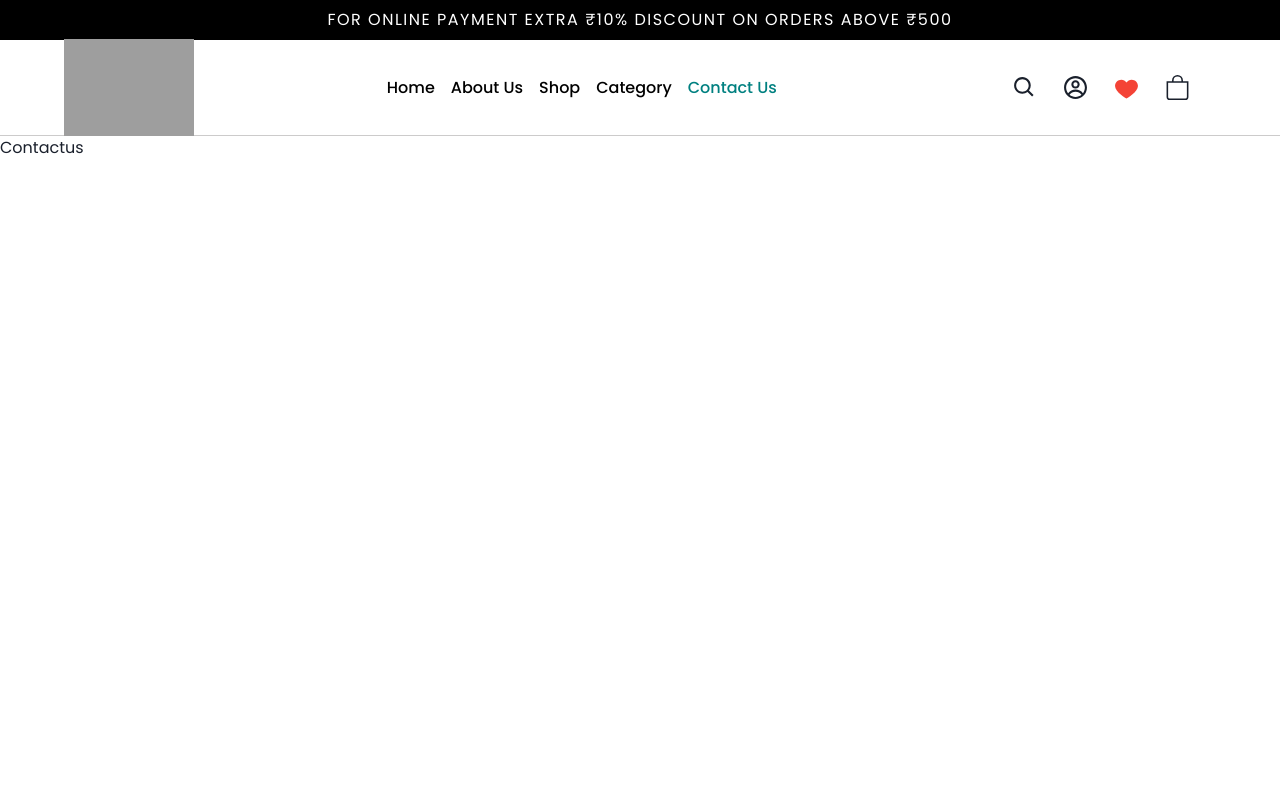
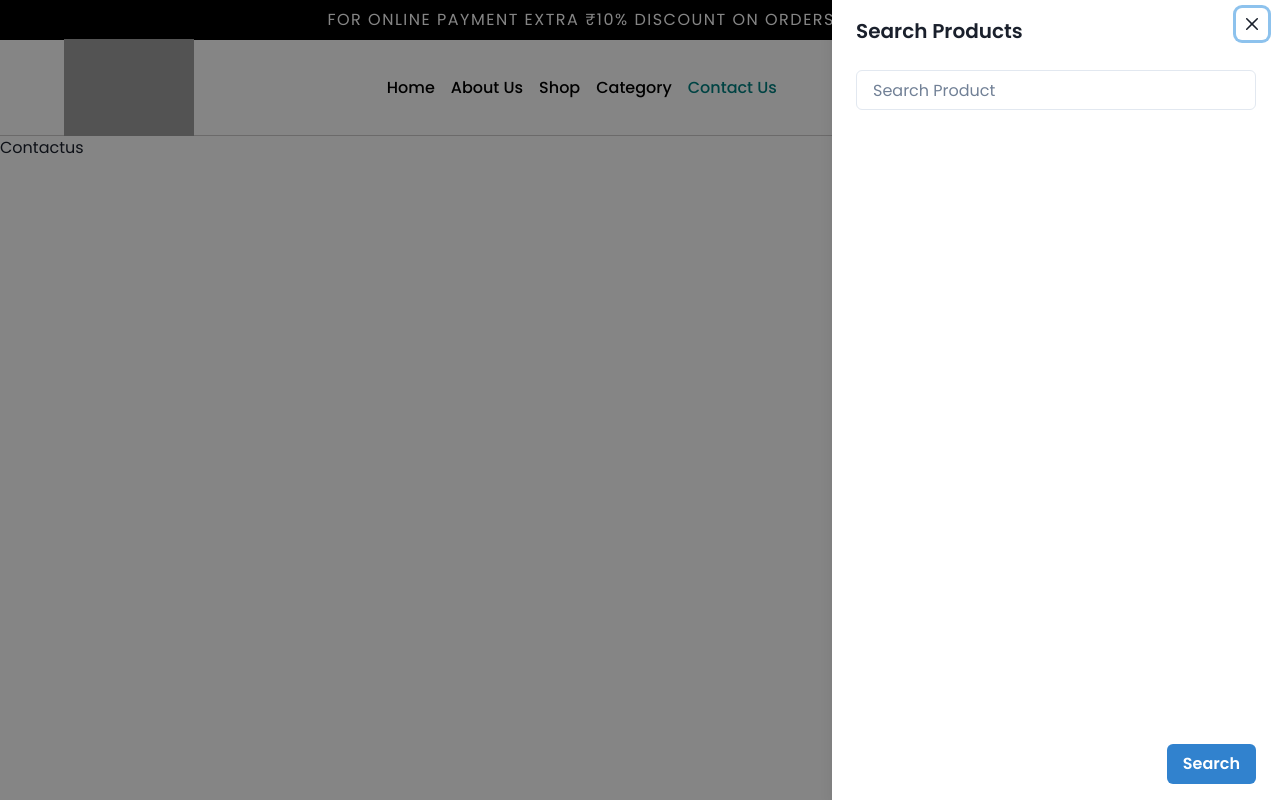
Before and after one commit to Durgashankar001/Uboric.com-Clone, a React (Create React App) app in the folder shooping_app/: page /contactus in a window 1280 px wide. Both pictures are taken after a click on the icon 1024 px from the left and 87 px from the top of the page. Built offline with nearby package versions, Linux system fonts and the light colour scheme; grey boxes are pictures that could not be loaded.

Commit message:
drawer Done

```diff
--- /dev/null
+++ b/shooping_app/src/Components/NavBar/Drawer/Drawe.css
@@ -0,0 +1,3 @@
+.drawer{
+    z-index: 20000000;
+}
--- /dev/null
+++ b/shooping_app/src/Components/NavBar/Drawer/Drawer.jsx
@@ -0,0 +1,47 @@
+import React from 'react'
+import {
+    Drawer,
+    DrawerBody,
+    DrawerFooter,
+    DrawerHeader,
+    DrawerOverlay,
+    DrawerContent,
+    DrawerCloseButton,
+    Input,
+    Button
+  } from '@chakra-ui/react'
+  import './Drawe.css'
+
+const DrawerComponent = ({isOpen,setIsOpen}) => {
+    const onClose= () => {
+        setIsOpen(false)
+    }
+
+    return (
+      <>
+        <Drawer
+          isOpen={isOpen}
+          placement='right'
+          onClose={onClose}
+          size='sm'
+          className='drawer'
+        >
+          <DrawerOverlay />
+          <DrawerContent>
+            <DrawerCloseButton />
+            <DrawerHeader>Search Products</DrawerHeader>
+
+            <DrawerBody>
+              <Input placeholder='Search Product' />
+            </DrawerBody>
+
+            <DrawerFooter>
+              <Button colorScheme='blue'>Search</Button>
+            </DrawerFooter>
+          </DrawerContent>
+        </Drawer>
+      </>
+    )
+}
+
+export default DrawerComponent
--- a/shooping_app/src/Components/NavBar/Navbar.css
+++ b/shooping_app/src/Components/NavBar/Navbar.css
@@ -66,7 +66,7 @@
     position: sticky;
     top: 0;
     left: 0;
-    z-index: 10000;
+    z-index: 5;
 }
 
 .ic {
--- a/shooping_app/src/Components/NavBar/Navbar.jsx
+++ b/shooping_app/src/Components/NavBar/Navbar.jsx
@@ -5,6 +5,8 @@ import { CgProfile } from 'react-icons/cg'
 import { BsBag } from 'react-icons/bs'
 import { FcLike } from 'react-icons/fc'
 import './Navbar.css'
+import { useState } from 'react'
+import DrawerComponent from './Drawer/Drawer'
 
 const links = [
     {
@@ -30,8 +32,14 @@ const links = [
 ]
 
 const Navbar = () => {
+    const [isOpen,setIsOpen] = useState(false)
+    const Drawer = () => {
+            setIsOpen(true)
+            console.log("Durga")
+    }
     return (
         <>
+
             <div className='f_bar'>
                 <p className='f_text'>FOR ONLINE PAYMENT EXTRA ₹10% DISCOUNT ON ORDERS ABOVE ₹500</p>
             </div>
@@ -54,12 +62,15 @@ const Navbar = () => {
                         </div>
                         <div className="right">
                             <div className='icon'>
-                                <BiSearch className='ic' size={25} />
+                                <BiSearch className='ic' size={25} onClick={Drawer} />
+                                <DrawerComponent isOpen={isOpen} setIsOpen={setIsOpen} className='drawer'/>
                                 <CgProfile className='ic' size={25} />
                                 <FcLike className='ic' size={25} />
                                 <BsBag className='ic' size={25} />
                             </div>
+
                         </div>
+
                     </div>
                 </div>
             </div>
```
